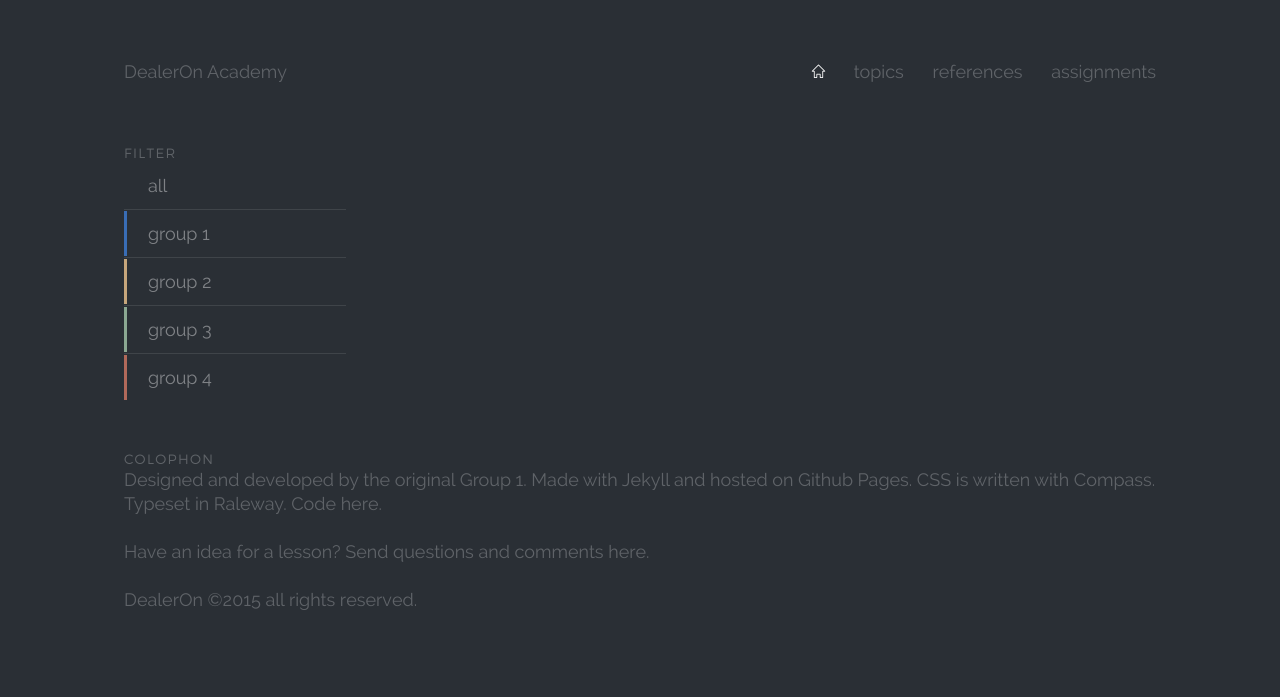
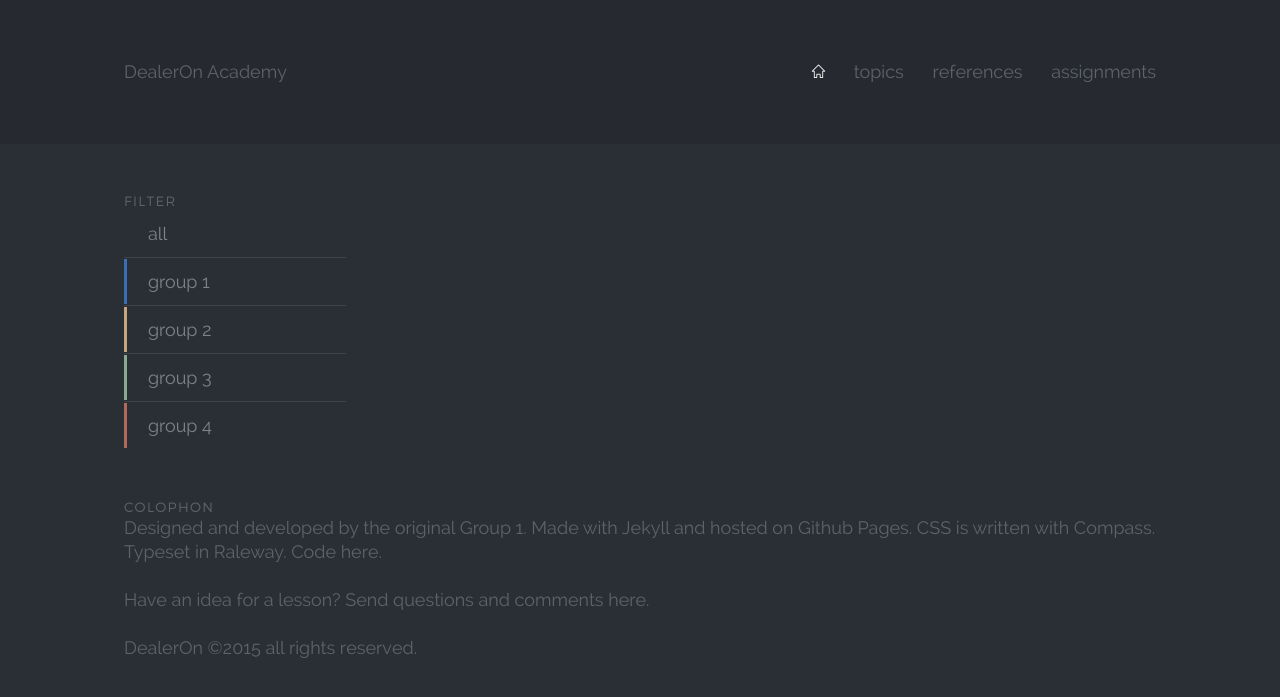
Before and after one commit to DealerOnClass/academy, a Jekyll site: the page built from index.html, in a window 1280 px wide. Shown: the top 697 px of the page. Built offline with Jekyll 4.4.1, drawn with Linux system fonts in a browser that asks for light colours; Markdown is read by kramdown in place of the engine named in the settings.

```diff
--- a/_scss/6-components/_nav.scss
+++ b/_scss/6-components/_nav.scss
@@ -17,7 +17,9 @@
     @include rhythm-padding(.5);
 }
 .nav--primary {
-    @include rhythm-margins(2);
+    @include rhythm-padding(2);
+    @include margin-trailer(2);
+    background-color: shade($body__bg, 10%);
     .nav__link {
         margin-left: rhythm(1);
     }
--- a/assignments.html
+++ b/assignments.html
@@ -5,7 +5,7 @@ permalink: /assignments/
 nav__group: "navigation"
 ---
 <div class="grid__row">
-    <nav class="grid__col--1 [ nav nav--secondary ]">
+    <nav class="grid__col--1 [ nav--secondary ]">
         <h5 class="heading--secondary">filter</h5>
         <a class="nav__link" href="#all">all</a></li>
         {% for page in site.pages %}
--- a/css/screen.css
+++ b/css/screen.css
@@ -586,8 +586,10 @@ em {
   padding-bottom: 0.6665em; }
 
 .nav--primary {
-  margin-top: 2.666em;
-  margin-bottom: 2.666em; }
+  padding-top: 2.666em;
+  padding-bottom: 2.666em;
+  margin-bottom: 2.666em;
+  background-color: #262a30; }
   .nav--primary .nav__link {
     margin-left: 1.333em; }
 
--- a/index.html
+++ b/index.html
@@ -5,7 +5,7 @@ active: home
 ---
 
 <div class="grid__row">
-    <nav class="grid__col--1 [ nav nav--secondary ]">
+    <nav class="grid__col--1 [ nav--secondary ]">
         <h5 class="heading--secondary">filter</h5>
         <a class="nav__link" href="#all">all</a></li>
         {% for page in site.pages %}
@@ -17,7 +17,7 @@ active: home
         {% endif %}
         {% endfor %}
     </nav>
-    <div class="grid__col--table">
+    <div class="grid__col--table [ nav--test ]">
         <div class="catbloc" id="all">
             {% for post in site.posts reversed %}
             <div class="lesson">
--- a/js/jquery.functions.js
+++ b/js/jquery.functions.js
@@ -1,12 +1,14 @@
 $(function() {
   // get page url
-  var pageUrl = window.location.hash.substr(1);
+  var hashUrl = window.location.hash.substr(1);
+  var pageUrl = window.location.href.split("/")[3];
+  console.log(pageUrl);
   // for each nav
   $('.nav__link').each(function() {
     // get href
     var navUrl = $(this).attr('href').substr(1);
     // compare against page url
-    if ( pageUrl === navUrl ) {
+    if ( hashUrl === navUrl | pageUrl === navUrl ) {
       // add active class
       $(this).addClass('active');
     }
@@ -16,7 +18,6 @@ $(function() {
         // remove active class of siblings
         $(this).addClass('active').siblings().removeClass('active');
     });
-
   });
 
   // on click
@@ -31,8 +32,8 @@ $(function() {
 });
 // (function () {
 //     // get page url after the hash
-//     var pageUrl = window.location.hash.substr(1);
-//     console.log(pageUrl);
+//     var hashUrl = window.location.hash.substr(1);
+//     console.log(hashUrl);
 
 //     // get nav url
 //     var navItems = document.getElementsByClassName("nav__link");
--- a/references.html
+++ b/references.html
@@ -5,7 +5,7 @@ permalink: /references/
 nav__group: "navigation"
 ---
 <div class="grid__row">
-    <nav class="grid__col--1 [ nav nav--secondary ]">
+    <nav class="grid__col--1 [ nav--secondary ]">
         <h5 class="heading--secondary">filter</h5>
         <a class="nav__link" href="#all">all</a></li>
         {% for tag in site.tags sort %}
--- a/tags.html
+++ b/tags.html
@@ -6,7 +6,7 @@ nav__group: "navigation"
 ---
 <!-- Brilliant Solution | http://schoewilliam.fr/2015/02/10/jekyll-pro-tip-awesome-archive-page.html -->
 <div class="grid__row">
-    <nav class="grid__col--1 [ nav nav--secondary ]">
+    <nav class="grid__col--1 [ nav--secondary ]">
         <h5 class="heading--secondary">filter</h5>
         <a class="nav__link" href="#all">all</a></li>
         {% for tag in site.tags sort %}
```
Also changed, not shown: _layouts/layout__lesson.html (+13 -7 lines).
